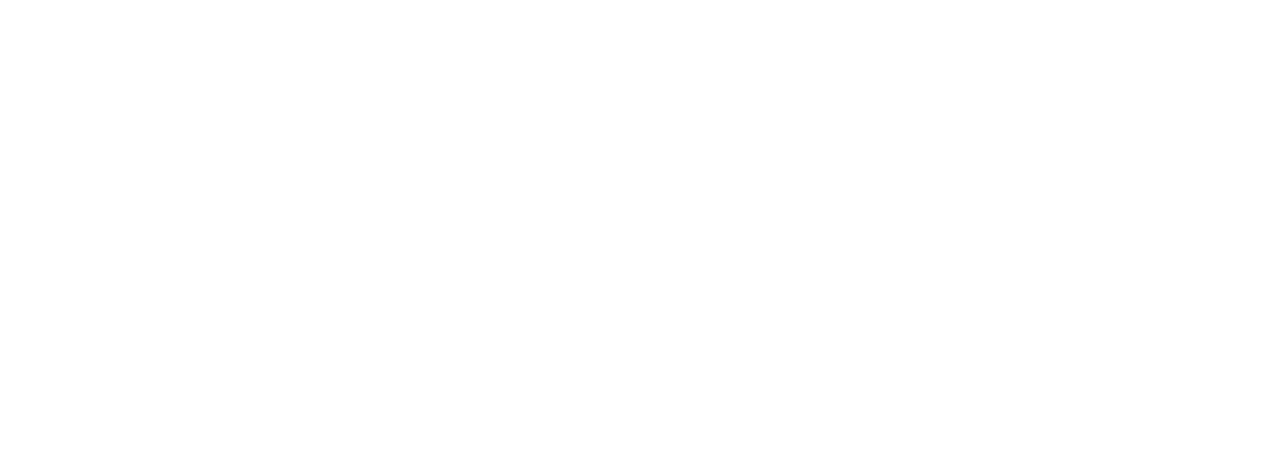
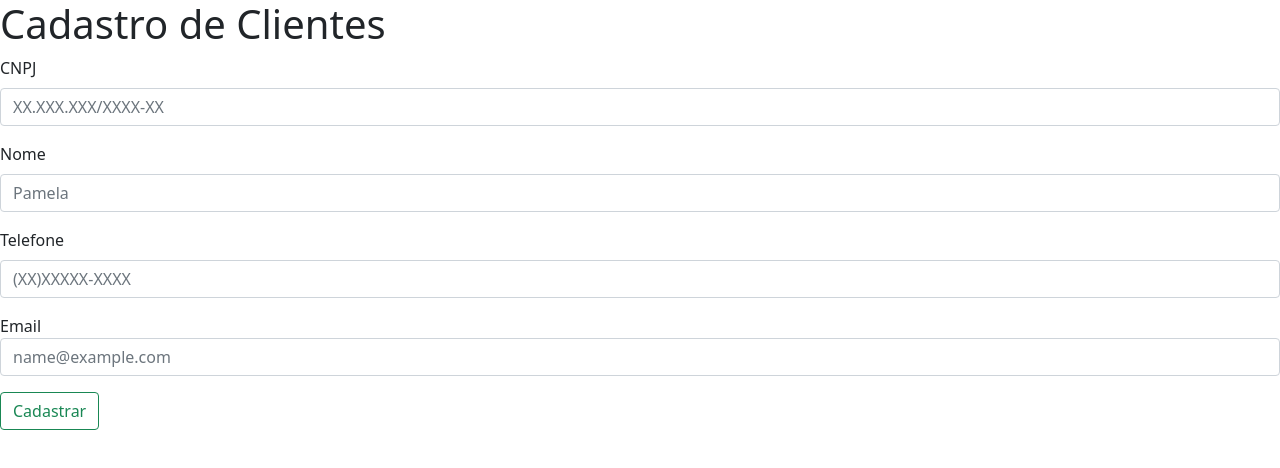
Before and after one commit to PamelaAlvigeze/kassel-labs-video-producer, a React (Create React App) app: page / in a window 1280 px wide. Shown: the top 468 px of the page. Built offline with nearby package versions, Linux system fonts and the light colour scheme.

Commit message:
cria pagina de cadastro para cliente ecria post

```diff
--- a/package.json
+++ b/package.json
@@ -18,7 +18,8 @@
     "start": "react-scripts start",
     "build": "react-scripts build",
     "test": "react-scripts test",
-    "eject": "react-scripts eject"
+    "eject": "react-scripts eject",
+    "json-server": "json-server --watch src/api/db.json --port 5000"
   },
   "eslintConfig": {
     "extends": [
--- a/src/App.js
+++ b/src/App.js
@@ -1,6 +1,10 @@
+import { useState } from "react";
+import Cadastro from "./components/Cliente/Cadastro";
+
 function App() {
   return (
     <div className="App">
+      <Cadastro />
     </div>
   );
 }
--- a/src/api/db.json
+++ b/src/api/db.json
@@ -1,27 +1,21 @@
 {
   "clientes": [
     {
+      "id": 733,
       "cnpj": "01.928.986/0001-27",
-      "nome": "Pikachu video",
-      "telefone": "typicode ",
-      "email": "teste@gmail.com"
+      "nome": "Pamela Alvigeze",
+      "telefone": "19997599497",
+      "email": "paalvigeze@gmail.com"
     }
   ],
-
   "videos": [
     {
       "titulo": "teste video",
       "briefing": "algum briefing ",
       "preco": "R$100,00",
       "dataEntrega": "20/02/2022",
-      "status": "pendente"
+      "status": "pendente",
+      "cnpjCliente": "01.928.986/0001-27"
     }
-
-  ],
-
-  "clientesVideos": [{
-    "cnpjCliente": "01.928.986/0001-27",
-    "tituloVideo": "teste video"
-  }]
-
+  ]
 }
--- /dev/null
+++ b/src/components/Cliente/Cadastro/index.js
@@ -0,0 +1,75 @@
+import React, { useState } from "react";
+
+function Cadastro() {
+  const [cnpj, setCnpj] = useState("");
+  const [nome, setNome] = useState("");
+  const [telefone, setTelefone] = useState("");
+  const [email, setEmail] = useState("");
+  let valoresClientes = {};
+
+
+  function cadastrarValores(cnpj, nome, telefone, email) {
+    valoresClientes = { id: Math.floor(Math.random() * 1000), cnpj: cnpj, nome: nome, telefone: telefone, email: email };
+    fetch("http://localhost:5000/clientes", {
+      method: "POST",
+      headers: { "Content-Type": "application/json" },
+      body: JSON.stringify(valoresClientes)
+    });
+  };
+
+  return (
+    <div>
+      <h1> Cadastro de Clientes</h1>
+      <form>
+        <div className="mb-3">
+          <label for="CNPJFormControlInput1" className="form-label">CNPJ</label>
+          <input
+            value={cnpj}
+            type="text"
+            className="form-control"
+            id="CNPJFormControlInput1"
+            placeholder="XX.XXX.XXX/XXXX-XX"
+            onChange={(evento) => setCnpj(evento.target.value)}
+          />
+        </div>
+        <div className="mb-3">
+          <label for="NomeFormControlInput1" className="form-label">Nome</label>
+          <input
+            value={nome}
+            type="text"
+            className="form-control"
+            id="NomeFormControlInput1"
+            placeholder="Pamela"
+            onChange={(evento) => setNome(evento.target.value)}
+          />
+        </div>
+        <div className="mb-3">
+          <label for="TelefoneFormControlInput1" className="form-label">Telefone</label>
+          <input
+            value={telefone}
+            type="text"
+            className="form-control"
+            id="TelefoneFormControlInput1"
+            placeholder="(XX)XXXXX-XXXX"
+            onChange={(evento) => setTelefone(evento.target.value)}
+
+          />
+        </div>
+        <div className="mb-3">
+          <label for="EmailFormControlInput1" clasNames="form-label">Email</label>
+          <input
+            value={email}
+            type="email"
+            className="form-control"
+            id="EmailFormControlInput1"
+            placeholder="name@example.com"
+            onChange={(evento) => setEmail(evento.target.value)}
+          />
+        </div>
+        <button onClick={() => cadastrarValores(cnpj, nome, telefone, email)} type="button" className="btn btn-outline-success">Cadastrar</button>
+      </form>
+    </div>
+  )
+}
+
+export default Cadastro;
--- a/src/index.js
+++ b/src/index.js
@@ -1,6 +1,7 @@
 import React from 'react';
 import ReactDOM from 'react-dom';
 import App from './App';
+import 'bootstrap/dist/css/bootstrap.css';
 
 ReactDOM.render(
   <React.StrictMode>
```
Also changed, not shown: src/components/Cliente/Cadastro/style.css (added).
